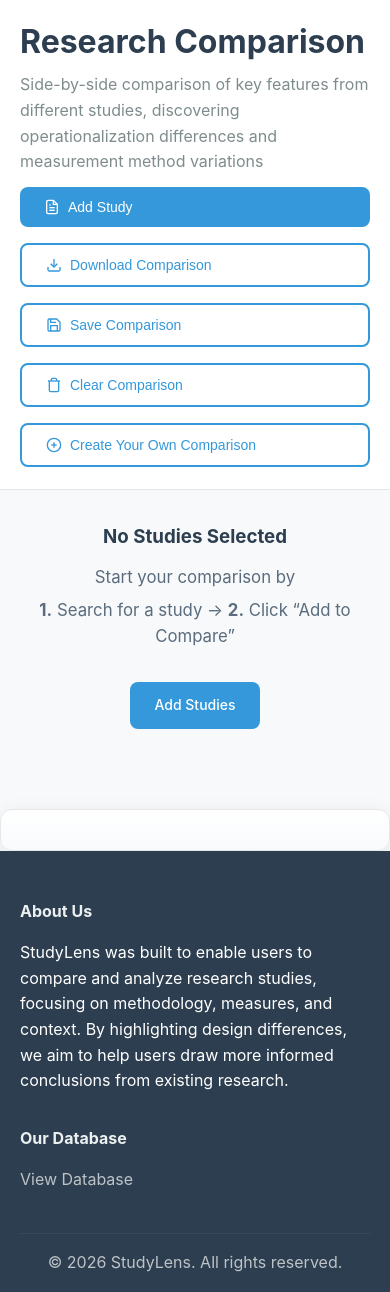
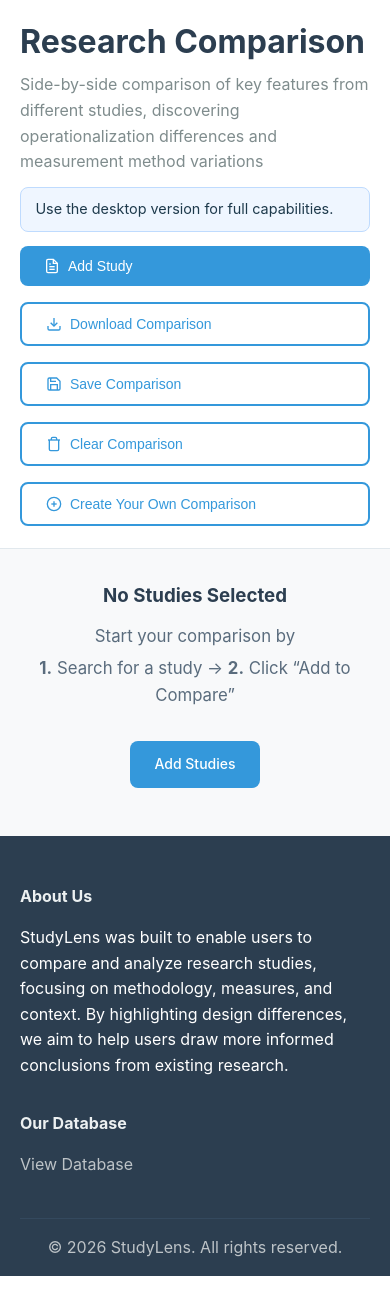
Before and after one commit to CindyLyu1953/MDI_database_wireframe, a Flask app: page /compare in a window 390 px wide. Shown: the part 158-1450 px from the top of the page. Run offline with Flask 3, Linux system fonts and the light colour scheme; some libraries are stand-ins or nearby versions.

Commit message:
fix mobile version layouts

```diff
--- a/app.py
+++ b/app.py
@@ -1340,4 +1340,4 @@ def compare_ai_differences():
 load_papers_from_csv()
 
 if __name__ == "__main__":
-    app.run(debug=True, host="127.0.0.1", port=5001)
+    app.run(debug=True, host="0.0.0.0", port=5001)
--- a/static/css/compare.css
+++ b/static/css/compare.css
@@ -427,6 +427,26 @@
     max-width: min(1100px, 100%);
 }
 
+/* Shown on small screens only; compare layout is best on desktop */
+.compare-mobile-hint {
+    display: none;
+    font-size: 0.9rem;
+    color: #1e3a4c;
+    margin: 0.35rem 0 0.85rem;
+    padding: 0.7rem 0.9rem;
+    background: #eff6ff;
+    border: 1px solid #bfdbfe;
+    border-radius: 8px;
+    line-height: 1.45;
+    max-width: min(1100px, 100%);
+}
+
+@media (max-width: 768px) {
+    .compare-mobile-hint {
+        display: block;
+    }
+}
+
 .compare-actions {
     display: flex;
     gap: 1rem;
@@ -1331,7 +1351,15 @@ body.compare-page .footer {
     margin-right: 0.5rem;
 }
 
-.ai-summary-panel {
+/* Only show the full-bleed panel when the AI block has real content. Empty
+   #ai-difference-summaries would still inherit padding/background and appear as
+   a white bar above the footer when no studies are selected. */
+#ai-difference-summaries.ai-summary-panel:empty,
+#ai-difference-summaries.ai-summary-panel:not(:has(*)) {
+    display: none;
+}
+
+#ai-difference-summaries.ai-summary-panel:has(*) {
     padding: 1.75rem;
     background: linear-gradient(180deg, #ffffff 0%, #f8fafc 100%);
     width: 100vw;
--- a/templates/compare.html
+++ b/templates/compare.html
@@ -235,6 +235,7 @@
     <section class="compare-header">
         <h1 class="page-title">Research Comparison</h1>
         <p class="page-description">Side-by-side comparison of key features from different studies, discovering operationalization differences and measurement method variations</p>
+        <p class="compare-mobile-hint" role="note" aria-label="Mobile limitation notice">Use the desktop version for full capabilities.</p>
 
         <div class="compare-actions">
             <button class="btn btn-primary" onclick="addStudy()">
--- a/templates/profile.html
+++ b/templates/profile.html
@@ -1,6 +1,8 @@
 {% extends "base.html" %}
 
 {% block title %}Profile - StudyLens{% endblock %}
+
+{% block body_class %}profile-page{% endblock %}
 
 {% block extra_css %}
 <link rel="stylesheet" href="{{ url_for('static', filename='css/profile.css') }}">
```
Also changed, not shown: static/css/profile.css (+44 -7 lines).
